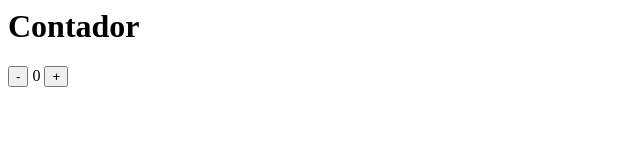
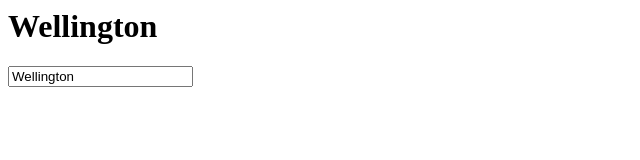
Before and after one commit to wsfin64/vue-udemy, a plain HTML site: page primeiroApp/index.html in a window 1280 px wide. Shown: the whole page, without its empty margins (0-640 px from the left). Drawn offline with nearby package versions, Linux system fonts and the light colour scheme.

Commit message:
two-way data binding

```diff
--- a/primeiroApp/index.html
+++ b/primeiroApp/index.html
@@ -2,10 +2,10 @@
 <script src="https://cdn.jsdelivr.net/npm/vue@2/dist/vue.js"></script>
 
 <div id="app">
-    <h1>Contador</h1>
-    <button v-on:click="subtrarir">-</button>
-        <span>{{numero}}</span>
-    <button v-on:click="somar">+</button>
+    <h1>{{ nome }}</h1>
+
+    <input v-model="nome"/>
+
 </div>
 
 <script>
@@ -13,16 +13,9 @@
         el: '#app',
         data(){
             return {
-                numero: 0
+                nome: 'Wellington'
             }
         },
-        methods:{
-            somar(){
-                this.numero += 1;
-            },
-            subtrarir(){
-                this.numero -= 1;
-            }
-        }
+
     })
 </script>
```
Also changed, not shown: primeiroApp/contador.html (added, +28 -0 lines).
